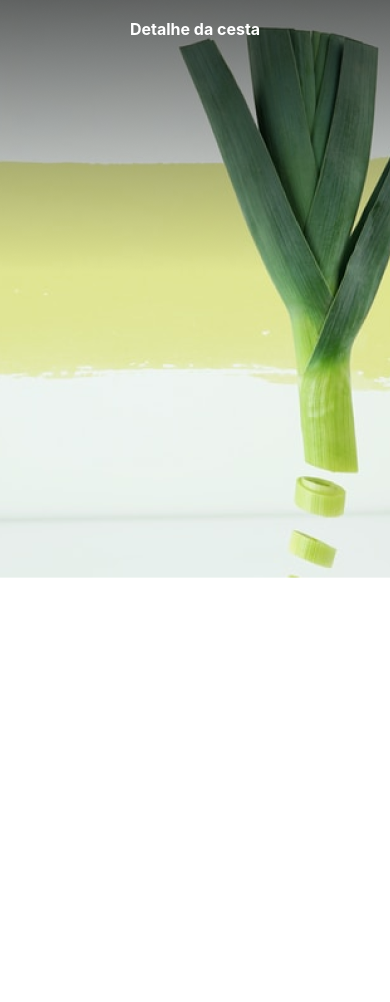
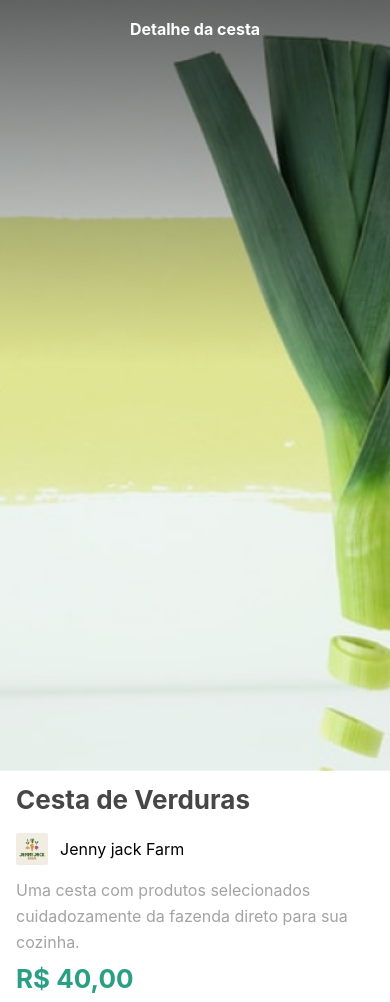
Before and after one commit to oisol/orgs-react-native, a React Native app: screen / in a window 390 px wide. Before the commit the page ends 844 px from the top, so only its background shows below. Built offline with nearby package versions, Linux system fonts and the light colour scheme.

Commit message:
Cart styling

```diff
--- a/src/screens/Cart.js
+++ b/src/screens/Cart.js
@@ -1,13 +1,32 @@
-import { Image, StyleSheet, Dimensions, Text } from "react-native";
+import { Image, StyleSheet, Dimensions, Text, View } from "react-native";
 import topo from "../../assets/topo.png";
+import logo from "../../assets/logo.png"
 
 const width = Dimensions.get('screen').width;
+const height = Dimensions.get('screen').height;
 
 const Cart = () => {
     return (
         <>
             <Image source={topo} style={styles.topo} />
             <Text style={styles.titulo}>Detalhe da cesta</Text>
+
+            <View style={styles.cesta}>
+                <Text style={styles.nome}>Cesta de Verduras</Text>
+
+                <View style={styles.fazenda}>
+                    <Image source={logo} style={styles.imagemFazenda}/>
+                    <Text style={styles.nomeFazenda}>Jenny jack Farm</Text>
+                </View>
+
+                <Text style={styles.descricao}>
+                    Uma cesta com produtos selecionados
+                    cuidadozamente da fazenda direto para
+                    sua cozinha.
+                </Text>
+
+                <Text style={styles.preco}>R$ 40,00</Text>
+            </View>
         </>
 
     )
@@ -16,7 +35,7 @@
 const styles = StyleSheet.create({
     topo: {
         width: "100%",
-        heigth: (578 / 1080 * width),
+        height: 578 / height * width,
     },
     titulo: {
         width: "100%",
@@ -27,7 +46,44 @@
         color: "white",
         fontWeight: "bold",
         padding: 16
-    }
+    },
+    cesta: {
+        paddingVertical: 8,
+        paddingHorizontal: 16
+    },
+    nome: {
+        fontSize: 26,
+        lineHeight: 42,
+        color: '#464646',
+        fontWeight: "bold"
+    },
+    fazenda: {
+        flexDirection: "row",
+        alignItems: "center",
+        paddingVertical: 12,
+    },
+    imagemFazenda: {
+        width: 32,
+        height: 32
+    },
+    nomeFazenda: {
+        fontSize: 16,
+        fontHeight: 26,
+        marginLeft: 12
+    },
+    descricao: {
+        color: "#a3a3a3",
+        fontSize: 16,
+        lineHeight: 26
+    },
+    preco: {
+        color: "#2A9F85",
+        fontWeight: "bold",
+        fontSize: 26,
+        fontHeight: 42,
+        marginTop: 8,
+    },
+
 });
 
 export default Cart;
```
Also changed, not shown: 1 other file (tests, documents, lock files or other folders).
